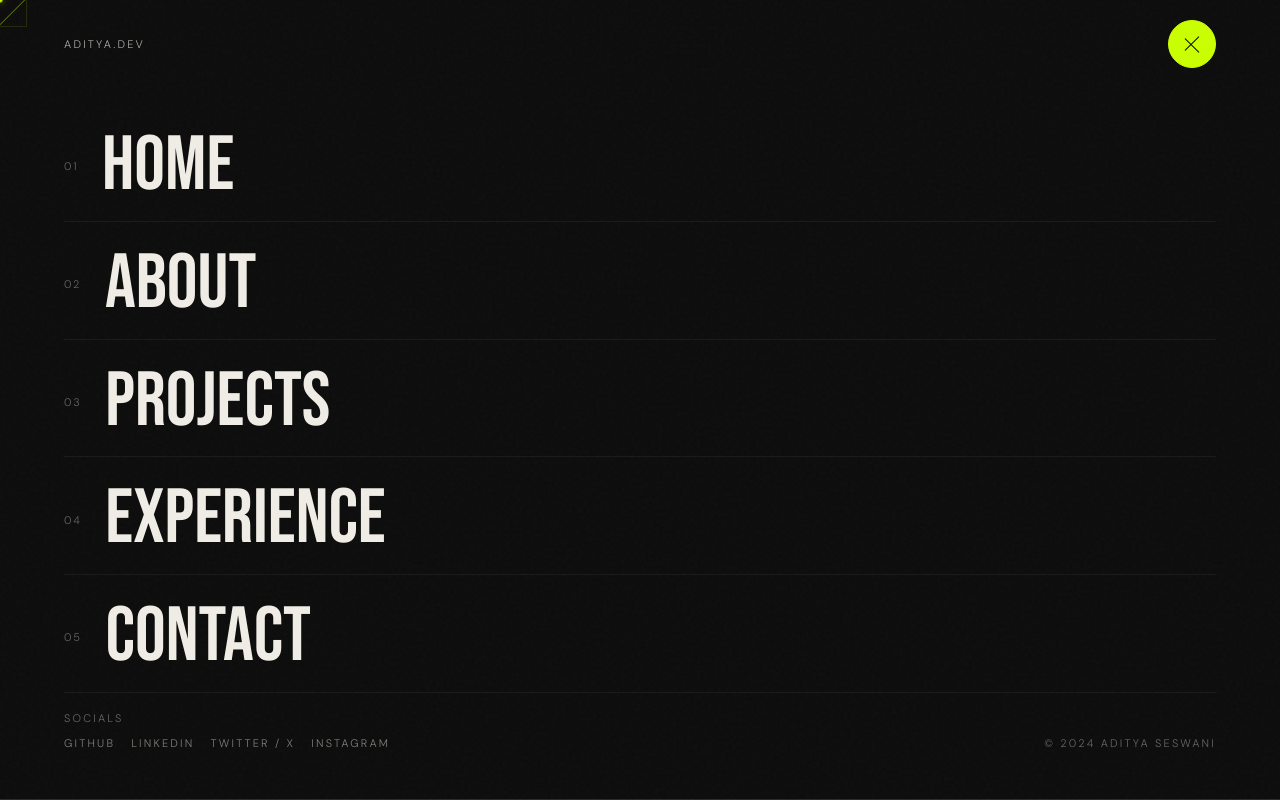
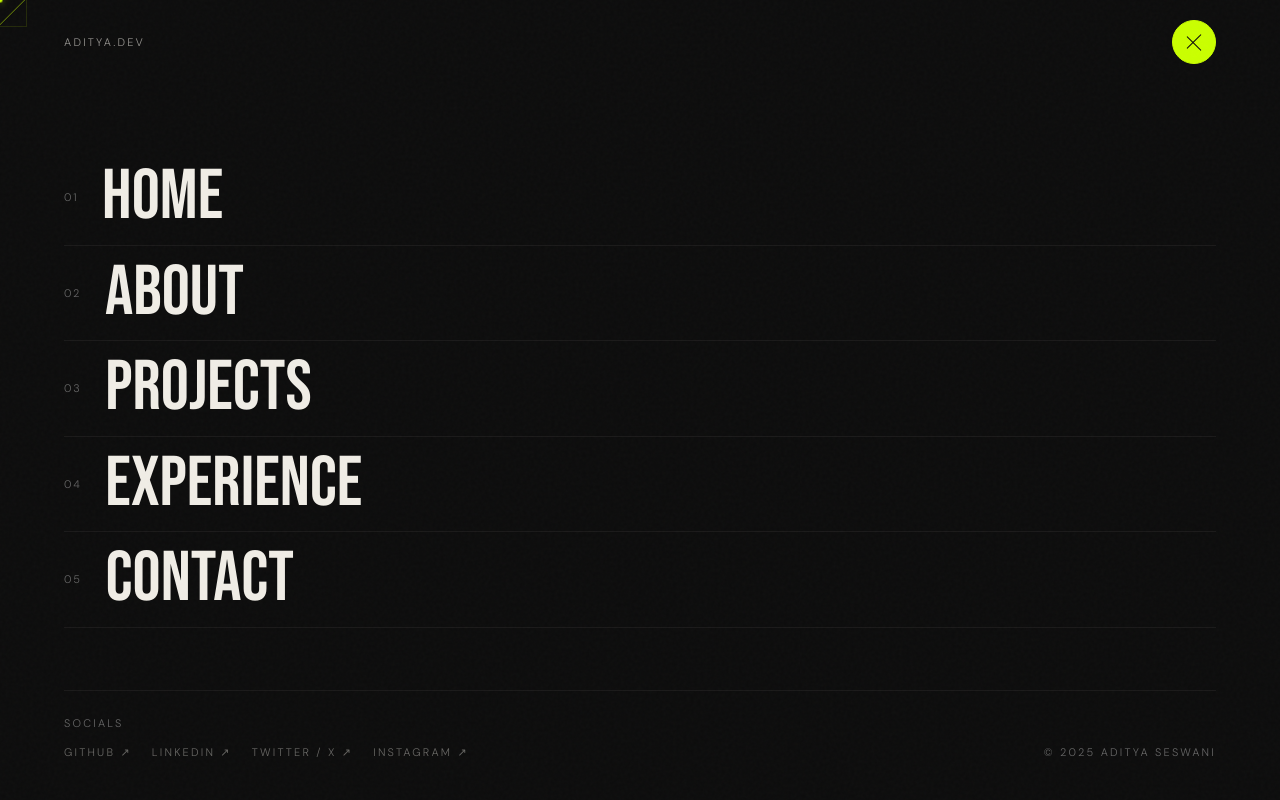
Before and after one commit to Aditya00-git/portfolio1, a React (Vite) app: page / in a window 1280 px wide. Both pictures are taken after a click on the button 1192 px from the left and 44 px from the top of the page. Shown: the top 800 px of the page. Built offline with nearby package versions, Linux system fonts and the light colour scheme.

Commit message:
modified

```diff
--- a/src/sections/Navbar.jsx
+++ b/src/sections/Navbar.jsx
@@ -6,30 +6,40 @@ import MagneticBtn from "../components/MagneticBtn";
 import { socials } from "../constants";
 
 const Navbar = () => {
-  const panelRef = useRef(null);
-  const linksRef = useRef([]);
-  const metaRef = useRef(null);
-  const tlRef = useRef(null);
-  const iconTopRef = useRef(null);
-  const iconBotRef = useRef(null);
-  const iconTl = useRef(null);
-  const [open, setOpen] = useState(false);
+  const panelRef    = useRef(null);
+  const linksRef    = useRef([]);
+  const metaRef     = useRef(null);
+  const tlRef       = useRef(null);
+  const iconTopRef  = useRef(null);
+  const iconBotRef  = useRef(null);
+  const iconTl      = useRef(null);
+  const [open, setOpen]       = useState(false);
   const [visible, setVisible] = useState(true);
 
   useGSAP(() => {
+    // Start panel hidden above viewport
     gsap.set(panelRef.current, { yPercent: -100 });
-    gsap.set([...linksRef.current, metaRef.current], { autoAlpha: 0, y: 30 });
+    gsap.set([...linksRef.current.filter(Boolean), metaRef.current], {
+      autoAlpha: 0, y: 24,
+    });
 
     tlRef.current = gsap.timeline({ paused: true })
-      .to(panelRef.current, { yPercent: 0, duration: 0.8, ease: "power4.inOut" })
-      .to(linksRef.current, { autoAlpha: 1, y: 0, stagger: 0.07, duration: 0.6, ease: "power3.out" }, "-=0.4")
-      .to(metaRef.current, { autoAlpha: 1, y: 0, duration: 0.5, ease: "power3.out" }, "-=0.4");
+      .to(panelRef.current, {
+        yPercent: 0, duration: 0.75, ease: "power4.inOut",
+      })
+      .to(linksRef.current.filter(Boolean), {
+        autoAlpha: 1, y: 0, stagger: 0.06, duration: 0.55, ease: "power3.out",
+      }, "-=0.35")
+      .to(metaRef.current, {
+        autoAlpha: 1, y: 0, duration: 0.45, ease: "power3.out",
+      }, "-=0.25");
 
     iconTl.current = gsap.timeline({ paused: true })
-      .to(iconTopRef.current, { rotate: 45, y: 4, duration: 0.35, ease: "power2.inOut" })
-      .to(iconBotRef.current, { rotate: -45, y: -4, duration: 0.35, ease: "power2.inOut" }, "<");
+      .to(iconTopRef.current, { rotate: 45,  y:  4, duration: 0.3, ease: "power2.inOut" })
+      .to(iconBotRef.current, { rotate: -45, y: -4, duration: 0.3, ease: "power2.inOut" }, "<");
   }, []);
 
+  // Hide header on scroll down
   useEffect(() => {
     let last = 0;
     const onScroll = () => {
@@ -43,7 +53,7 @@ const Navbar = () => {
 
   const toggle = () => {
     if (open) { tlRef.current.reverse(); iconTl.current.reverse(); }
-    else { tlRef.current.play(); iconTl.current.play(); }
+    else       { tlRef.current.play();   iconTl.current.play();    }
     setOpen(p => !p);
   };
 
@@ -51,80 +61,124 @@ const Navbar = () => {
 
   return (
     <>
-      {/* Full-screen dropdown panel */}
+      {/* ── Full-screen menu panel ── */}
       <div
         ref={panelRef}
-        className="fixed inset-0 z-50 flex flex-col justify-between px-8 md:px-16 pt-28 pb-12"
-        style={{ background: "#0D0D0D", borderBottom: "1px solid rgba(202,255,0,0.15)" }}
+        className="fixed inset-0 z-50 flex flex-col px-8 md:px-16"
+        style={{
+          background: "#0D0D0D",
+          paddingTop: 88,    // below the header bar
+          paddingBottom: 40,
+          overflow: "hidden",
+        }}
       >
-        <nav className="flex flex-col gap-2">
+        {/* Nav links — take remaining space but don't overflow */}
+        <nav className="flex flex-col justify-center flex-1 gap-0 min-h-0">
           {sections.map((s, i) => (
             <div
               key={s}
-              ref={el => linksRef.current[i] = el}
-              className="overflow-hidden border-b"
+              ref={el => (linksRef.current[i] = el)}
+              className="border-b"
               style={{ borderColor: "rgba(240,237,230,0.06)" }}
             >
               <Link
-                to={s} smooth offset={-60} duration={1600}
+                to={s}
+                smooth
+                offset={-60}
+                duration={1600}
                 onClick={toggle}
-                className="group flex items-center justify-between py-4 cursor-none"
+                className="group flex items-center justify-between cursor-none"
+                style={{ padding: "12px 0" }}
                 data-cursor
               >
-                <span className="index-num mr-6">0{i + 1}</span>
+                <span className="index-num mr-6 shrink-0">0{i + 1}</span>
                 <span
-                  className="display-md uppercase flex-1 transition-colors duration-300 group-hover:text-lime"
-                  style={{ fontFamily: "'Bebas Neue', sans-serif" }}
+                  className="flex-1 uppercase transition-colors duration-300 group-hover:text-lime"
+                  style={{
+                    fontFamily: "'Bebas Neue', sans-serif",
+                    // Responsive size — fits 5 items without overflow
+                    fontSize: "clamp(28px, 5.5vw, 72px)",
+                    lineHeight: 1,
+                    color: "#F0EDE6",
+                  }}
                 >
                   {s}
                 </span>
-                <span className="text-lime opacity-0 group-hover:opacity-100 transition-opacity duration-300 text-xl">→</span>
+                <span
+                  className="text-lime opacity-0 group-hover:opacity-100 transition-all duration-300 shrink-0"
+                  style={{ fontSize: "clamp(16px, 2vw, 24px)" }}
+                >→</span>
               </Link>
             </div>
           ))}
         </nav>
 
-        <div ref={metaRef} className="flex flex-col md:flex-row md:items-end justify-between gap-6">
+        {/* Socials + copyright — always visible at bottom */}
+        <div
+          ref={metaRef}
+          className="flex flex-col md:flex-row md:items-end justify-between gap-4 shrink-0"
+          style={{ paddingTop: 24, borderTop: "1px solid rgba(240,237,230,0.06)" }}
+        >
           <div>
-            <p className="label text-muted mb-2">Socials</p>
-            <div className="flex flex-wrap gap-4">
+            <p className="label text-muted mb-3">Socials</p>
+            <div className="flex flex-wrap gap-5">
               {socials.map((s, i) => (
-                <a key={i} href={s.href} target="_blank" rel="noreferrer"
-                  className="label text-offwhite opacity-50 hover:opacity-100 hover:text-lime transition-all duration-300">
-                  {s.name}
+                <a
+                  key={i}
+                  href={s.href}
+                  target="_blank"
+                  rel="noreferrer"
+                  className="label transition-all duration-300"
+                  style={{ color: "rgba(240,237,230,0.4)" }}
+                  onMouseEnter={e => { e.target.style.color = "#CAFF00"; e.target.style.letterSpacing = "0.26em"; }}
+                  onMouseLeave={e => { e.target.style.color = "rgba(240,237,230,0.4)"; e.target.style.letterSpacing = "0.2em"; }}
+                >
+                  {s.name} ↗
                 </a>
               ))}
             </div>
           </div>
-          <p className="label text-muted">© 2024 Aditya Seswani</p>
+          <p className="label text-muted">© 2025 Aditya Seswani</p>
         </div>
       </div>
 
-      {/* Top bar */}
+      {/* ── Top header bar ── */}
       <header
         className="fixed top-0 left-0 right-0 z-[60] flex items-center justify-between px-8 md:px-16 py-5 transition-transform duration-500"
-        style={{ transform: visible ? "translateY(0)" : "translateY(-110%)" }}
+        style={{
+          transform: visible ? "translateY(0)" : "translateY(-110%)",
+          background: open ? "transparent" : "transparent",
+        }}
       >
         {/* Logo */}
-        <div className="label text-offwhite opacity-70">Aditya.dev</div>
+        <div
+          className="label transition-colors duration-300"
+          style={{ color: open ? "rgba(240,237,230,0.6)" : "rgba(240,237,230,0.6)" }}
+        >
+          Aditya.dev
+        </div>
 
         {/* Burger */}
-        <MagneticBtn strength={0.5}>
+        <MagneticBtn strength={0.45}>
           <button
             onClick={toggle}
-          className="w-12 h-12 rounded-full flex flex-col items-center justify-center gap-[5px] cursor-none border transition-all duration-300"
-          style={{ background: open ? "#CAFF00" : "#1A1A1A", borderColor: open ? "#CAFF00" : "rgba(240,237,230,0.1)" }}
+            className="w-11 h-11 rounded-full flex flex-col items-center justify-center gap-[5px] border transition-all duration-300"
+            style={{
+              background: open ? "#CAFF00" : "#1A1A1A",
+              borderColor: open ? "#CAFF00" : "rgba(240,237,230,0.1)",
+              cursor: "none",
+            }}
             data-cursor
           >
             <span
               ref={iconTopRef}
-            className="block w-5 h-px rounded-full origin-center transition-colors duration-300"
-            style={{ background: open ? "#0D0D0D" : "#F0EDE6" }}
+              className="block w-5 h-px rounded-full origin-center"
+              style={{ background: open ? "#0D0D0D" : "#F0EDE6", transition: "background 0.3s" }}
             />
             <span
               ref={iconBotRef}
-            className="block w-5 h-px rounded-full origin-center transition-colors duration-300"
-            style={{ background: open ? "#0D0D0D" : "#F0EDE6" }}
+              className="block w-5 h-px rounded-full origin-center"
+              style={{ background: open ? "#0D0D0D" : "#F0EDE6", transition: "background 0.3s" }}
             />
           </button>
         </MagneticBtn>
```
Lines whose indentation alone changed are shown as unchanged.
